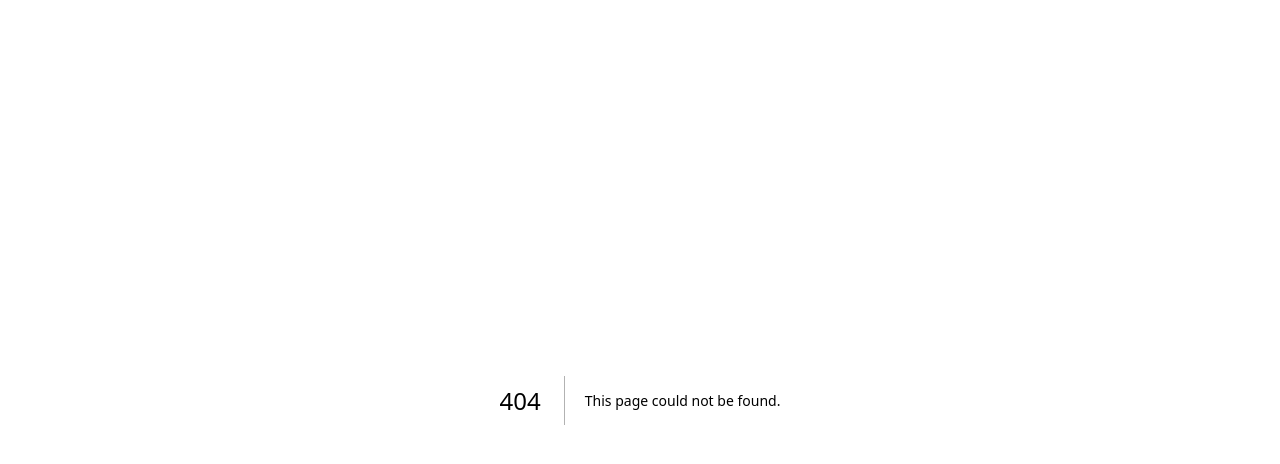
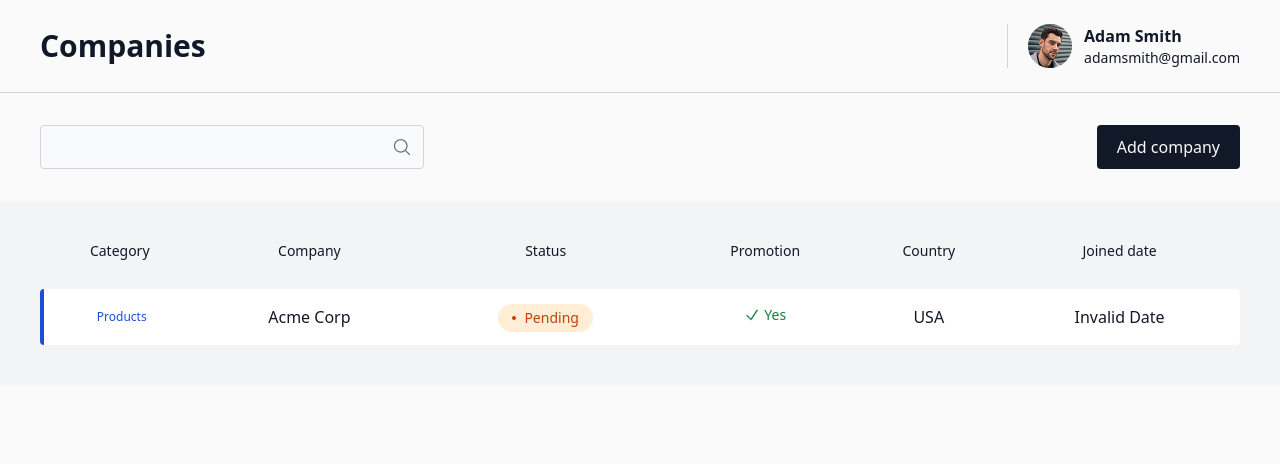
Before and after one commit to xboikom1/crm, a Next.js app: page /companies in a window 1280 px wide. Before the commit this address had no page. Shown: the top 464 px of the page. Built offline with nearby package versions, Linux system fonts and the light colour scheme.

Commit message:
add companies table

```diff
--- /dev/null
+++ b/src/app/companies/page.tsx
@@ -0,0 +1,29 @@
+import AddCompanyButton from '../components/add-company-button';
+import CompanyRow from '../components/company-row';
+import CompanyTable from '../components/company-table';
+import Header from '../components/header';
+import SearchInput from '../components/search-input';
+import { Status } from '../components/status-label';
+import Toolbar from '../components/toolbar';
+
+export default function CompaniesPage() {
+  return (
+    <>
+      <Header>Companies</Header>
+      <Toolbar action={<AddCompanyButton />}>
+        <SearchInput />
+      </Toolbar>
+      <CompanyTable>
+        <CompanyRow
+          id={1}
+          category={'Products'}
+          company={'Acme Corp'}
+          status={Status.Pending}
+          promotion={true}
+          country="USA"
+          joinedDate={'20.02.2025'}
+        />
+      </CompanyTable>
+    </>
+  );
+}
--- /dev/null
+++ b/src/app/components/company-row.tsx
@@ -0,0 +1,67 @@
+import React from 'react';
+import Image from 'next/image';
+import clsx from 'clsx';
+import StatusLabel, { Status } from './status-label';
+
+export interface CompanyRowProps {
+  id: number;
+  category: string;
+  company: string;
+  status: Status;
+  promotion: boolean;
+  country: string;
+  joinedDate: string;
+}
+
+const labelByStatus = {
+  [Status.Active]: 'Active',
+  [Status.NotActive]: 'Not Active',
+  [Status.Pending]: 'Pending',
+  [Status.Suspended]: 'Suspended',
+};
+
+export default function CompanyRow({
+  id,
+  category,
+  company,
+  status,
+  promotion,
+  country,
+  joinedDate,
+}: CompanyRowProps) {
+  return (
+    <tr className="h-14 text-center text-gray-900 bg-white">
+      <td className="text-xs font-medium text-blue-700 rounded-l border-l-4 border-blue-700">
+        {category}
+      </td>
+      <td>
+        <a href={`/companies/${id}`}>{company}</a>
+      </td>
+      <td>
+        <StatusLabel status={status}>{labelByStatus[status]}</StatusLabel>
+      </td>
+      <td>
+        <div className="inline-flex items-center gap-1">
+          <Image
+            width={16}
+            height={16}
+            src={`/icons/${promotion ? 'check' : 'x-mark'}.svg`}
+            alt="promotion icon"
+          />
+          <span
+            className={clsx(
+              'text-sm font-medium',
+              promotion ? 'text-green-700' : 'text-red-700',
+            )}
+          >
+            {promotion ? 'Yes' : 'No'}
+          </span>
+        </div>
+      </td>
+      <td>{country}</td>
+      <td className="rounded-r">
+        {new Date(joinedDate).toLocaleDateString('uk-UA')}
+      </td>
+    </tr>
+  );
+}
--- /dev/null
+++ b/src/app/components/company-table.tsx
@@ -0,0 +1,33 @@
+import React from 'react';
+
+export interface CompanyTableProps {
+  children?: React.ReactNode;
+}
+
+const headers = [
+  'Category',
+  'Company',
+  'Status',
+  'Promotion',
+  'Country',
+  'Joined date',
+];
+
+export default function CompanyTable({ children }: CompanyTableProps) {
+  return (
+    <div className="py-8 px-10 bg-gray-100">
+      <table className="table-auto w-full border-separate border-spacing-y-2">
+        <thead>
+          <tr>
+            {headers.map((header, i) => (
+              <th key={i} className="pb-5 text-sm font-light text-gray-900">
+                {header}
+              </th>
+            ))}
+          </tr>
+        </thead>
+        <tbody>{children}</tbody>
+      </table>
+    </div>
+  );
+}
```
